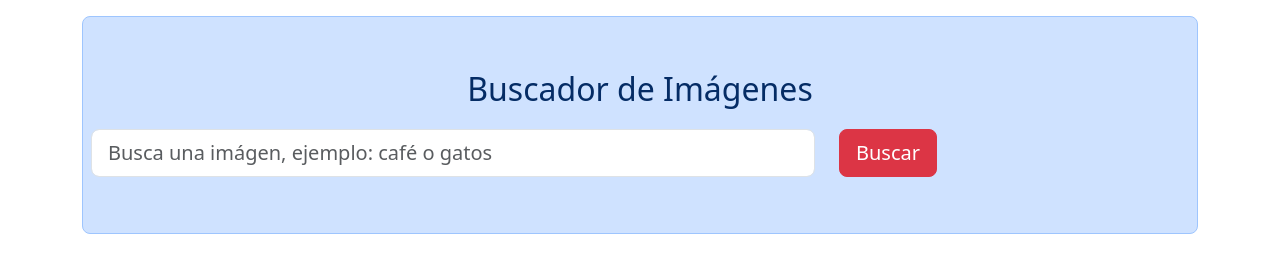
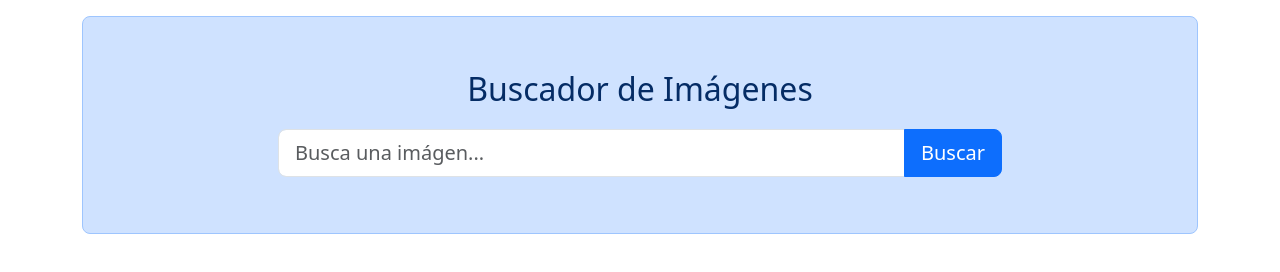
Before and after one commit to AngelChaile/Buscador_de_imagenes, a plain HTML site: page index.html in a window 1280 px wide. Drawn offline with nearby package versions, Linux system fonts and the light colour scheme.

Commit message:
mejoras en el diseño

```diff
--- a/appPixabay.js
+++ b/appPixabay.js
@@ -20,7 +20,7 @@ const cargarImagenes = async () => {
 
     imagenesHTML += `
     <div class="col-12 col-sm-6 col-md-4 col-lg-3 mb-4">
-        <div class="card">
+        <article class="card">
             <img src="${previewURL}" alt="${tags}" class="card-img-top">
             <div class="card-body">
                 <p class="card-text text-success">${likes} <strong>Me gusta</strong> &#128077;</p>
@@ -35,7 +35,7 @@ const cargarImagenes = async () => {
               class="btn btn-outline-primary btn-block">
               Ver Imagen</a>
             </div>
-        </div>
+        </article>
       </div>
       `;
   });
--- a/index.html
+++ b/index.html
@@ -14,8 +14,38 @@
   </head>
   <body>
     <div class="container">
-      <div id="arriba" class="px-2 py-5 text-primary-emphasis bg-primary-subtle border border-primary-subtle rounded-3 mt-3">
-        <p class="lead text-center fs-2">Buscador de Imágenes</p>
+      <div class="px-2 py-5 text-primary-emphasis bg-primary-subtle border border-primary-subtle rounded-3 mt-3 text-center">
+        <p class="light fs-2">Buscador de Imágenes</p>
+
+        <form>
+          <div class="row justify-content-center">
+
+            <div class="col-md-8 pb-2">
+              <div class="input-group">
+                <input
+                  type="text"
+                  class="form-control form-control-lg"
+                  id="busqueda"
+                  placeholder="Busca una imágen..."
+                />
+                <button
+                  class="btn btn-lg btn-primary"
+                  type="button"
+                  onclick="cargarImagenes()"
+                >
+                  Buscar
+                </button>
+              </div>
+            </div>
+
+          </div>
+          <div class="error" id="msj-error"></div>
+        </form>
+      </div>
+
+
+      <!-- <div id="arriba" class="px-2 py-5 text-primary-emphasis bg-primary-subtle border border-primary-subtle rounded-3 mt-3">
+        <p class="light text-center fs-2">Buscador de Imágenes</p>
 
         <form>
           <div class="row">
@@ -32,7 +62,7 @@
             <div class="form-group col-md-4">
               <input
                 type="button"
-                class="btn btn-lg btn-danger btn-block"
+                class="btn btn-lg btn-primary btn-block"
                 value="Buscar"
                 onclick="cargarImagenes()"
               />
@@ -41,7 +71,7 @@
           </div>
           <div class="error" id="msj-error"></div>
         </form>
-      </div>
+      </div> -->
 
       <div class="row justify-content-center">
 
@@ -57,5 +87,6 @@
       </div>
 
     </div>
+
   </body>
 </html>
```
